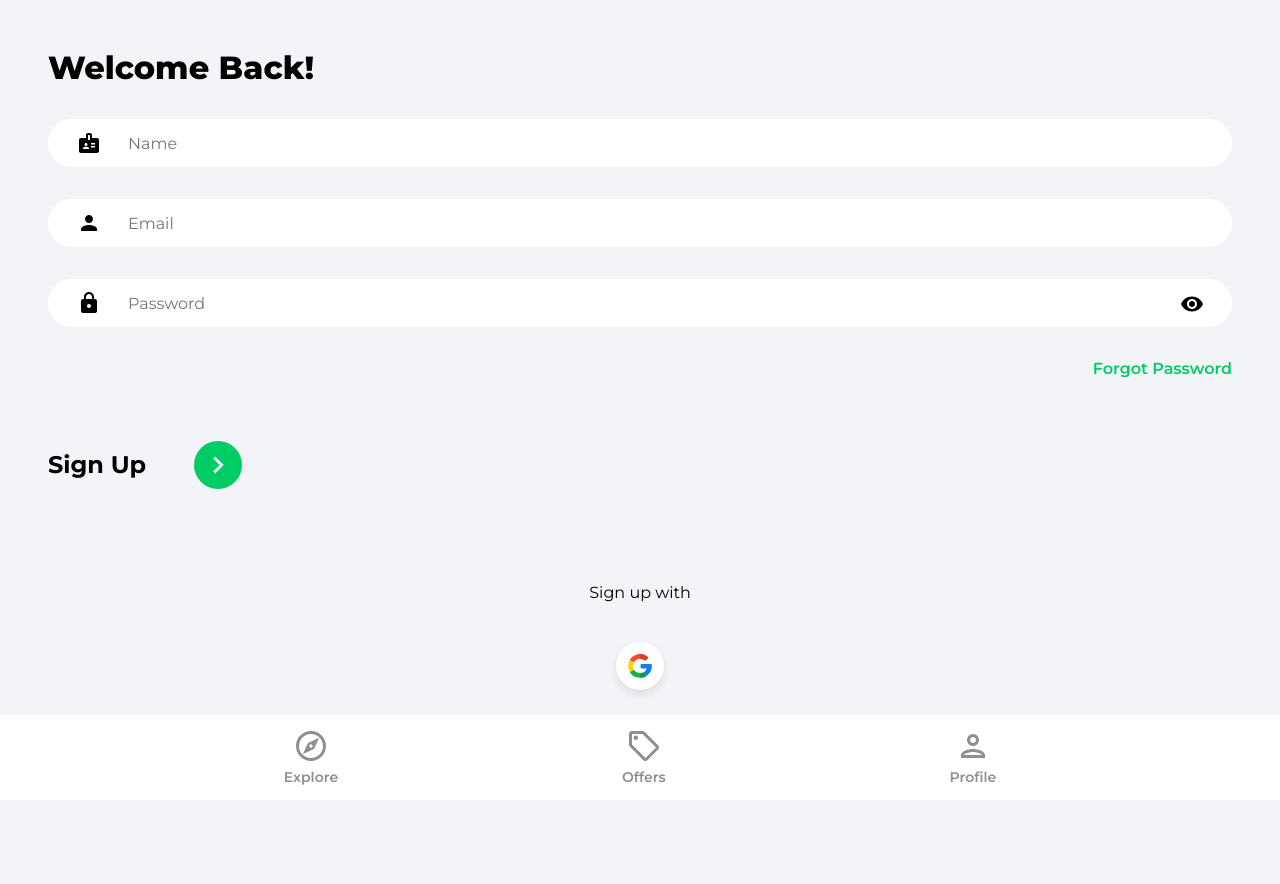
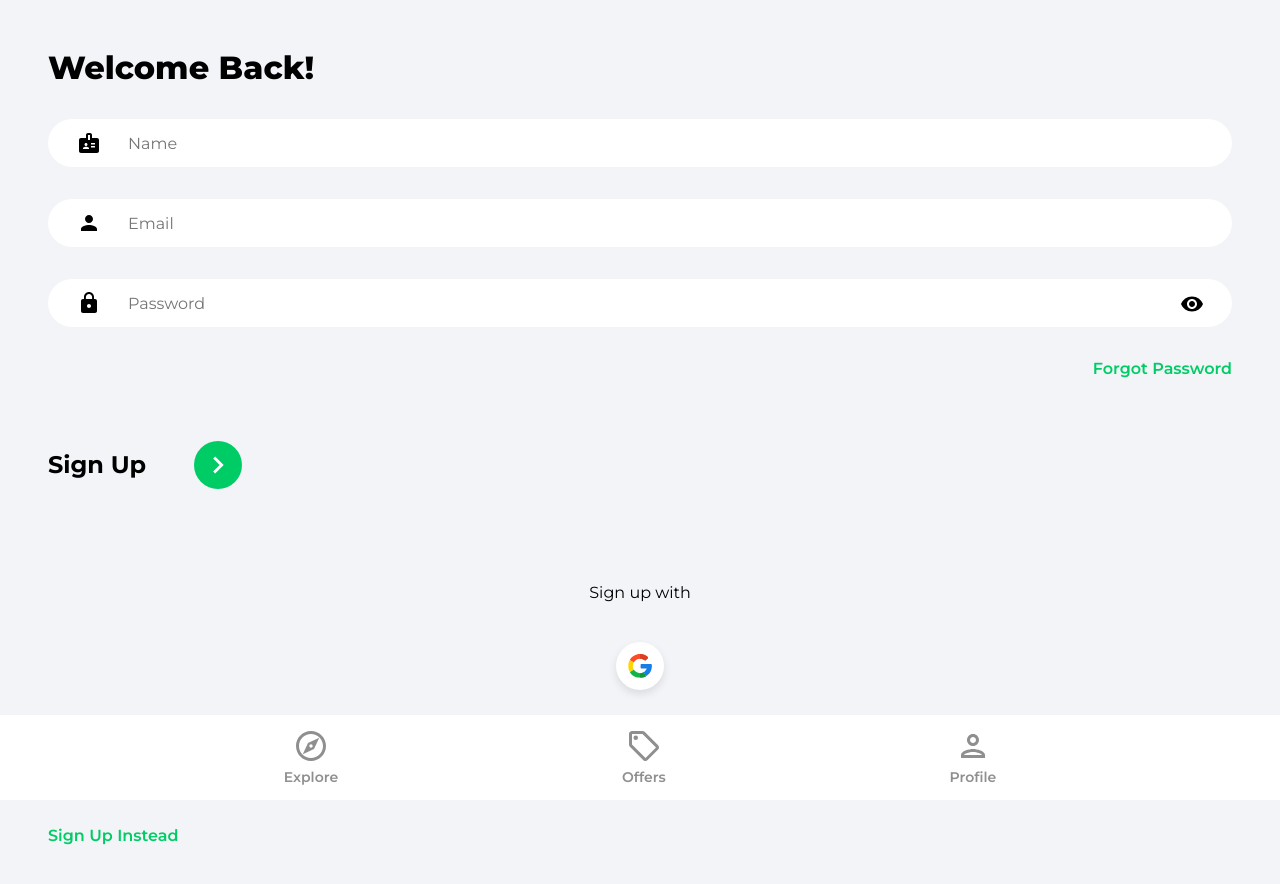
Before and after one commit to Nizam-shahr/Feedback-App, a React (Create React App) app: page /sign-up in a window 1280 px wide. Shown: the top 884 px of the page. Before the commit the page ends 845 px from the top, so only its background shows below. Built offline with nearby package versions, Linux system fonts and the light colour scheme.

Commit message:
Update SignUp.jsx

```diff
--- a/src/pages/SignUp.jsx
+++ b/src/pages/SignUp.jsx
@@ -116,11 +116,12 @@ function SignUp() {
         </form>
 
         <OAuth />
-<div>
-        <Link to='/sign-in' className='registerLink'>
-          Sign In Instead
+ <div className='signInBar'>
+            <Link to='/sign-up' className='registerLink'>
+          Sign Up Instead
         </Link>
-</div>
+
+          </div>
       </div>
     </>
   )
```
